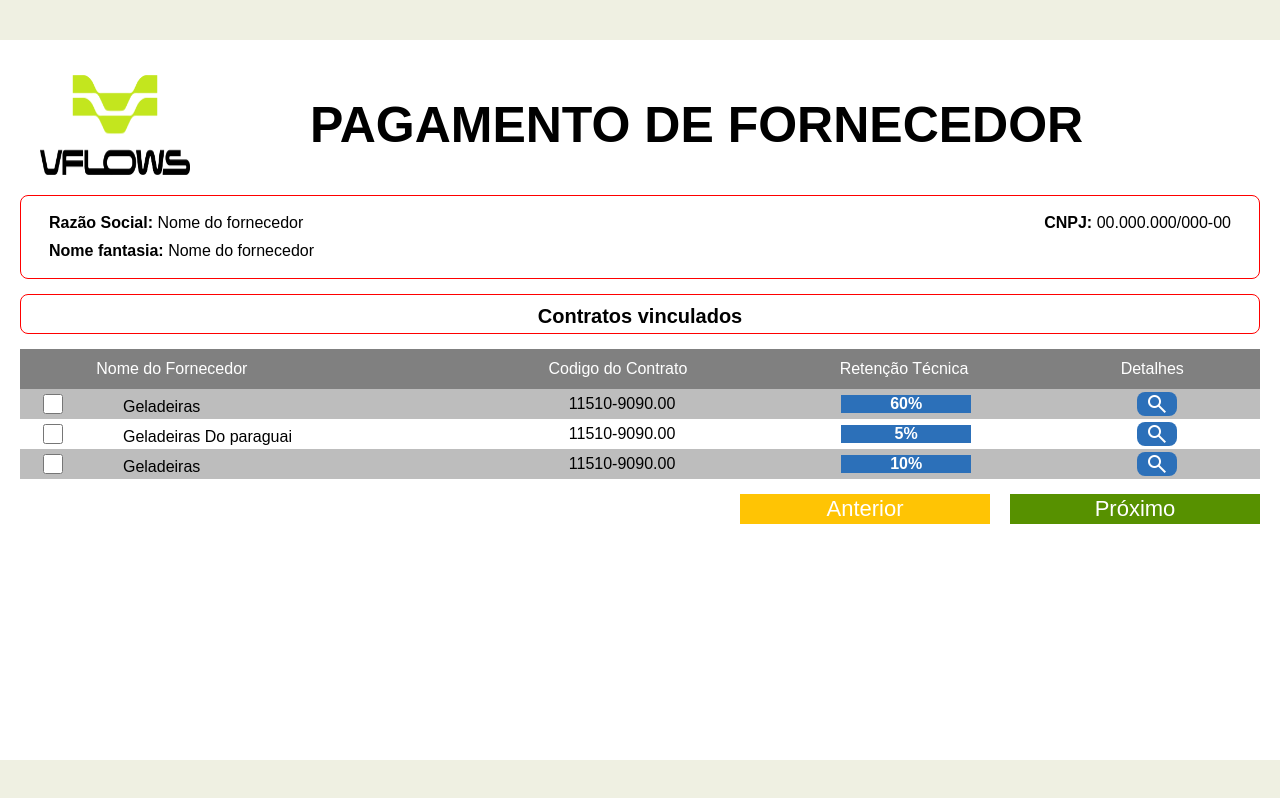
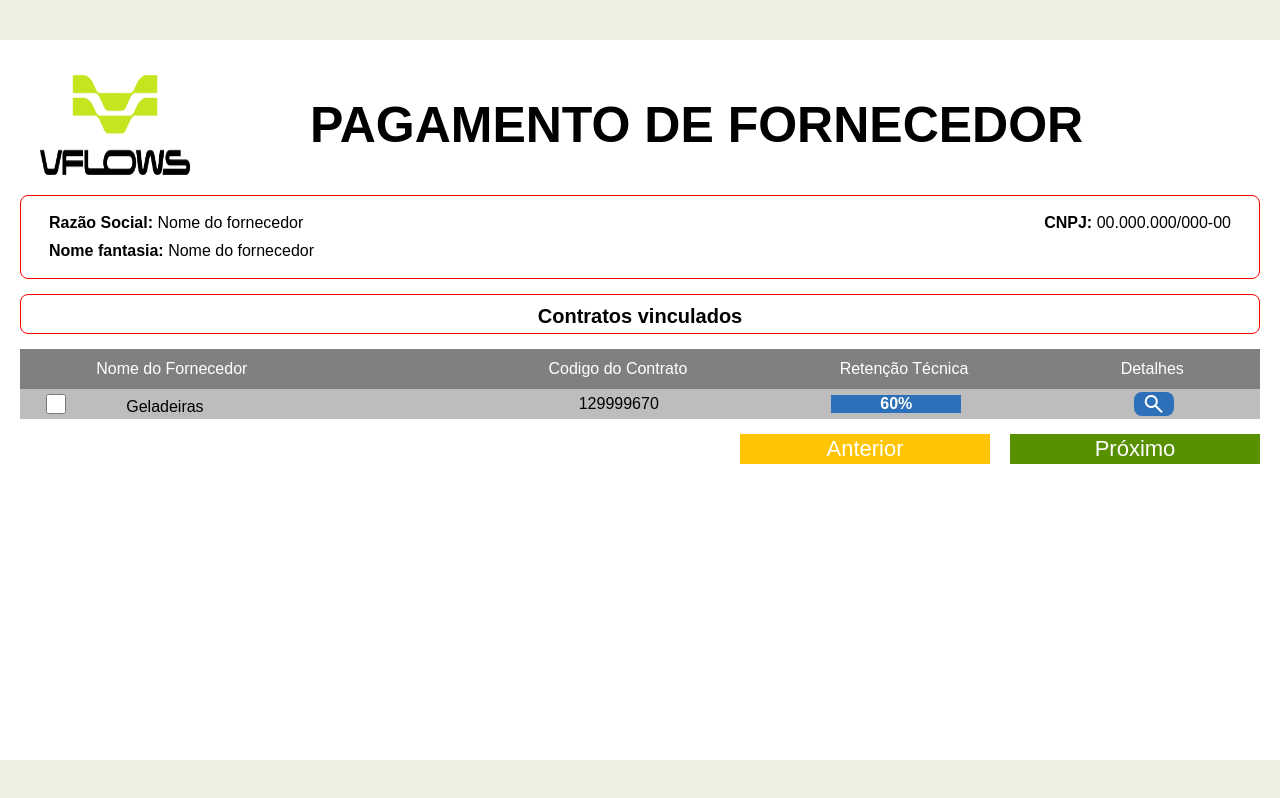
Before and after one commit to jancoweb/vflows-teste, a React (Vite) app: page /home in a window 1280 px wide. Built offline with nearby package versions, Linux system fonts and the light colour scheme.

Commit message:
conditional render table

```diff
--- a/src/components/Main/content/index.css
+++ b/src/components/Main/content/index.css
@@ -102,3 +102,7 @@ button.prev {
 button.next {
   background-color: rgb(87, 145, 0);
 }
+.empty-msg {
+  text-align: center;
+  margin-top: 20px;
+}
--- a/src/components/Main/content/index.jsx
+++ b/src/components/Main/content/index.jsx
@@ -2,6 +2,7 @@ import './index.css'
 import Table from './table'
 
 function HomeContent() {
+
   return (
     <div className='content-wrapper'>
       <div className='content-title'>
--- a/src/components/Main/content/table/index.jsx
+++ b/src/components/Main/content/table/index.jsx
@@ -1,7 +1,7 @@
+
 function Table() {
 
-  const contratos = [{ id: 1, name: 'Geladeiras', codigo: '11510-9090.00', ret: '60%' }, { id: 2, name: 'Geladeiras Do paraguai', codigo: '11510-9090.00', ret: '5%' }, { id: 3, name: 'Geladeiras', codigo: '11510-9090.00', ret: '10%' }]
-
+  const contratos = [{ id: 1, name: 'Geladeiras', codigo: '129999670', ret: '60%' }]
 
   return (
     <div className="content-container">
@@ -12,8 +12,7 @@ function Table() {
         <span>Detalhes</span>
       </div>
       <div className="data-container">
-        {contratos &&
-          contratos.map(contrato => {
+        {contratos.length > 0 ? contratos.map(contrato => {
           return (
             <div key={contrato.id} className="data">
               <div className="input-name-container">
@@ -25,7 +24,7 @@ function Table() {
               <span className="material-symbols-outlined details">search</span>
             </div>
           )
-          })
+        }) : <div className="empty-msg"><h1>CNPJ NÃO POSSUI CONTRATOS ATIVOS</h1></div>
         }
       </div>
     </div>
```
Lines whose indentation alone changed are shown as unchanged.
